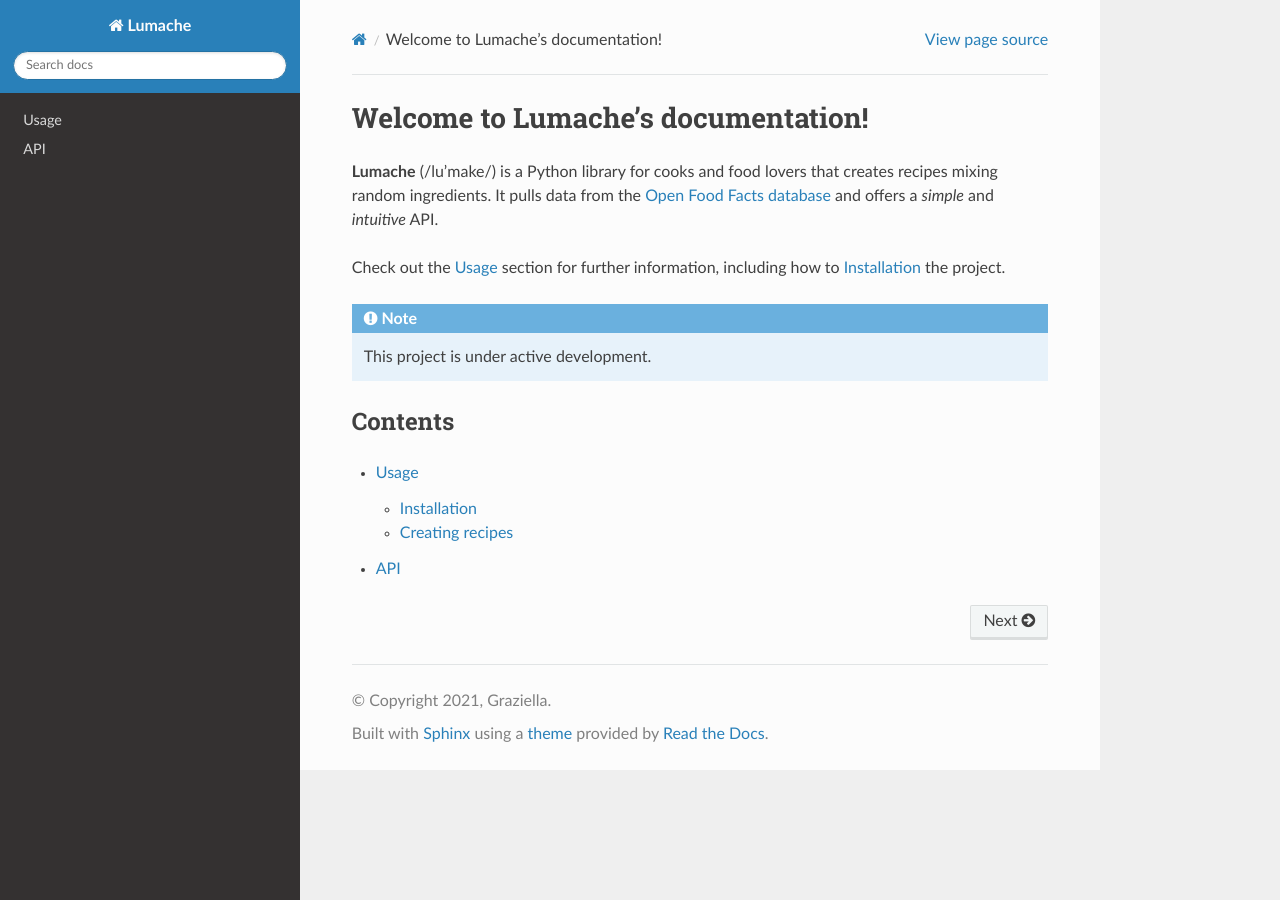
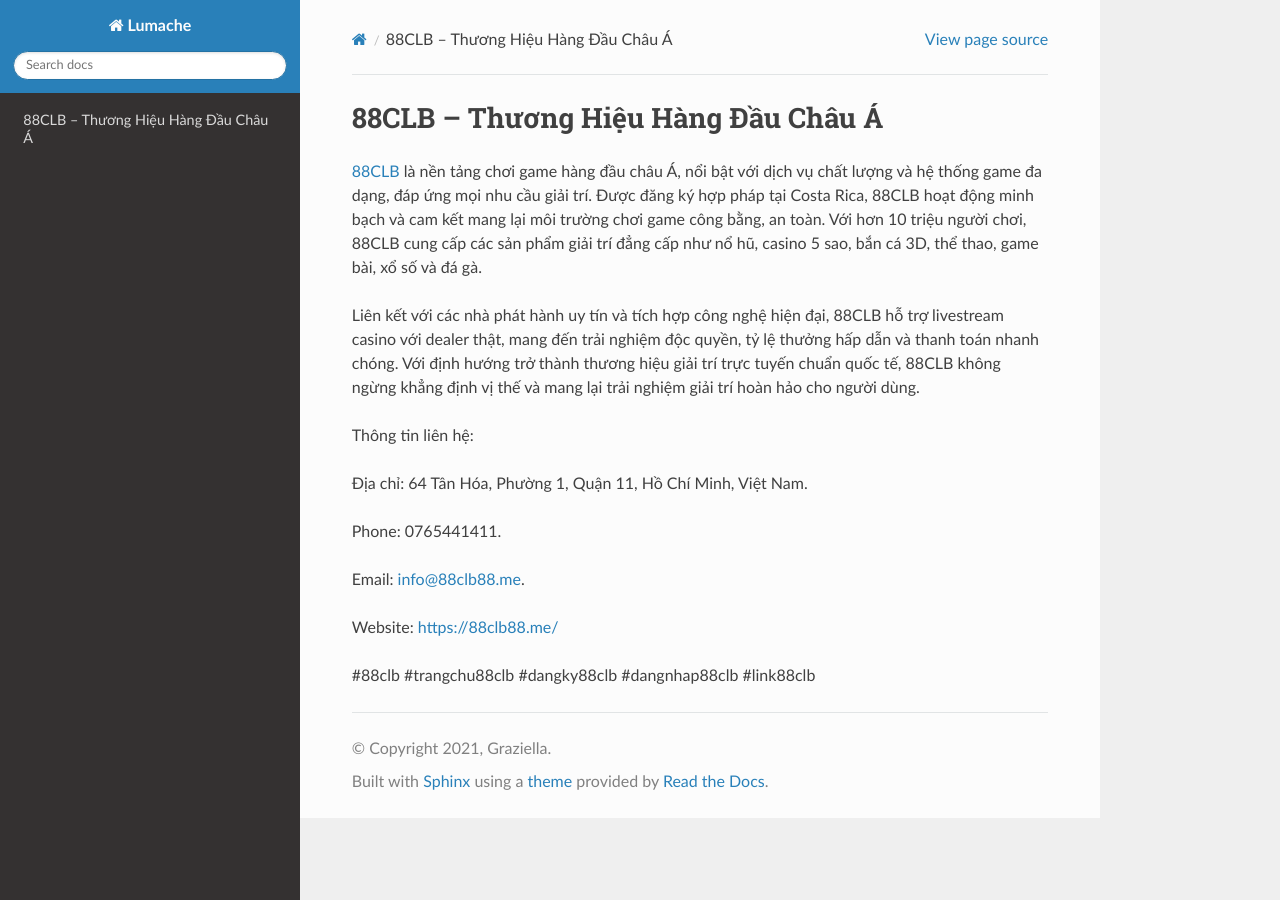
Before and after one commit to parkisngan19/88clb88me, a Sphinx documentation site: the page built from docs/source/index.rst, in a window 1280 px wide. Built offline with Sphinx 7.4.7 and the Read the Docs theme 3.1.0, drawn with Linux system fonts in a browser that asks for light colours.

Commit message:
Update index.rst

```diff
--- a/docs/source/index.rst
+++ b/docs/source/index.rst
@@ -1,22 +1,18 @@
-Welcome to Lumache's documentation!
+88CLB – Thương Hiệu Hàng Đầu Châu Á
 ===================================
 
-**Lumache** (/lu'make/) is a Python library for cooks and food lovers
-that creates recipes mixing random ingredients.
-It pulls data from the `Open Food Facts database <https://world.openfoodfacts.org/>`_
-and offers a *simple* and *intuitive* API.
+`88CLB <https://88clb88.me/>`_ là nền tảng chơi game hàng đầu châu Á, nổi bật với dịch vụ chất lượng và hệ thống game đa dạng, đáp ứng mọi nhu cầu giải trí. Được đăng ký hợp pháp tại Costa Rica, 88CLB hoạt động minh bạch và cam kết mang lại môi trường chơi game công bằng, an toàn. Với hơn 10 triệu người chơi, 88CLB cung cấp các sản phẩm giải trí đẳng cấp như nổ hũ, casino 5 sao, bắn cá 3D, thể thao, game bài, xổ số và đá gà.
 
-Check out the :doc:`usage` section for further information, including
-how to :ref:`installation` the project.
+Liên kết với các nhà phát hành uy tín và tích hợp công nghệ hiện đại, 88CLB hỗ trợ livestream casino với dealer thật, mang đến trải nghiệm độc quyền, tỷ lệ thưởng hấp dẫn và thanh toán nhanh chóng. Với định hướng trở thành thương hiệu giải trí trực tuyến chuẩn quốc tế, 88CLB không ngừng khẳng định vị thế và mang lại trải nghiệm giải trí hoàn hảo cho người dùng.
 
-.. note::
+Thông tin liên hệ:
 
-   This project is under active development.
+Địa chỉ: 64 Tân Hóa, Phường 1, Quận 11, Hồ Chí Minh, Việt Nam.
 
-Contents
---------
+Phone: 0765441411.
 
-.. toctree::
+Email: info@88clb88.me.
 
-   usage
-   api
+Website: https://88clb88.me/
+
+#88clb #trangchu88clb #dangky88clb #dangnhap88clb #link88clb
```
